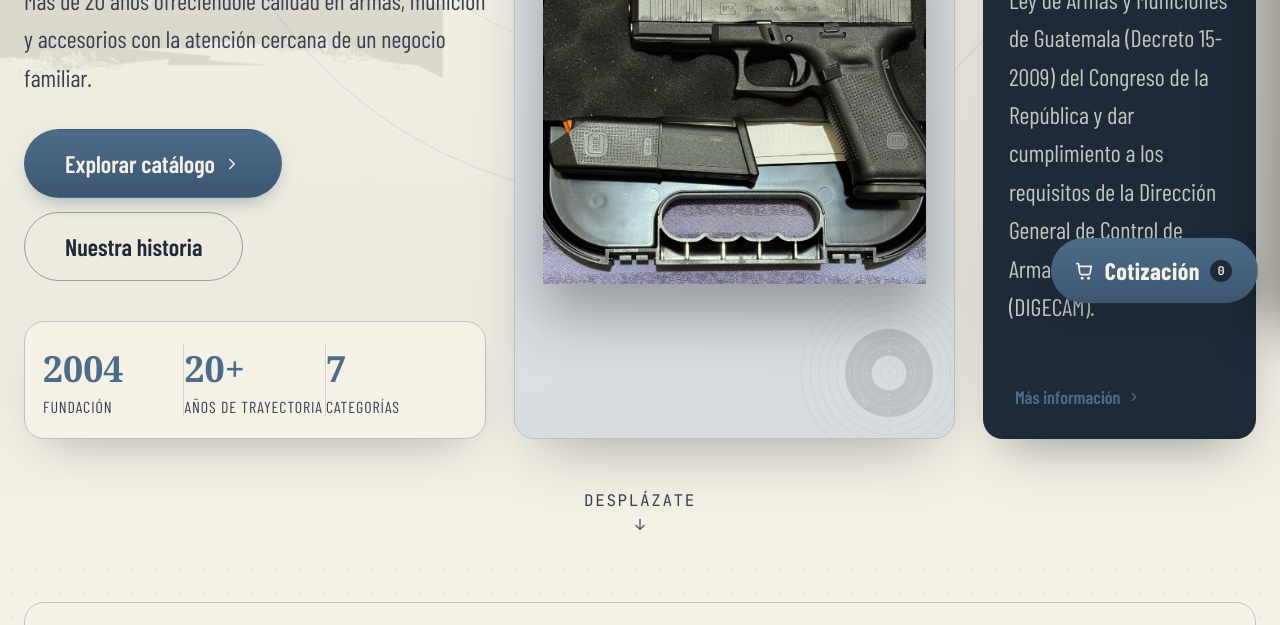
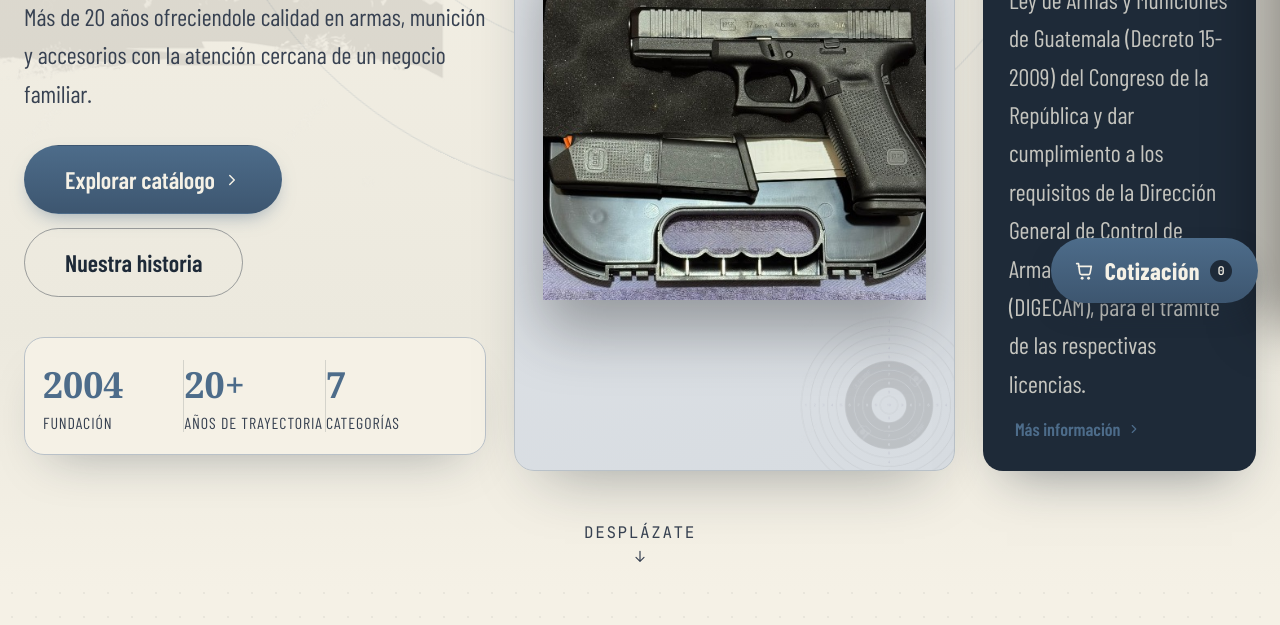
Before and after one commit to jbarreram207-dotcom/la-charra-backend, a website: page index.html in a window 1280 px wide. Shown: the part 475-1100 px from the top of the page. Drawn offline with nearby package versions, Linux system fonts and the light colour scheme; a web font is replaced by a local one.

Commit message:
Actualización de página La Charra

```diff
--- a/index.html
+++ b/index.html
@@ -121,7 +121,7 @@
             <svg viewBox="0 0 24 24" width="22" height="22" aria-hidden="true"><path d="M12 2 3 6v6c0 5 3.8 8.7 9 10 5.2-1.3 9-5 9-10V6l-9-4Z" fill="none" stroke="currentColor" stroke-width="1.6"/></svg>
           </span>
           <h3>Compromiso Legal</h3>
-          <p>Toda nuestra operación se cumple de acuerdo a la Ley de Armas y Municiones de Guatemala (Decreto 15-2009) del Congreso de la República y dar cumplimiento a los requisitos de la Dirección General de Control de Armas y Municiones (DIGECAM).</p>
+          <p>Toda nuestra operación se cumple de acuerdo a la Ley de Armas y Municiones de Guatemala (Decreto 15-2009) del Congreso de la República y dar cumplimiento a los requisitos de la Dirección General de Control de Armas y Municiones (DIGECAM), para el trámite de las respectivas licencias.</p>
           <button class="hero__legal-card__link" data-nav="contacto">Más información
             <svg viewBox="0 0 24 24" width="14" height="14" aria-hidden="true"><path d="M9 6l6 6-6 6" fill="none" stroke="currentColor" stroke-width="2" stroke-linecap="round" stroke-linejoin="round"/></svg>
           </button>
```
